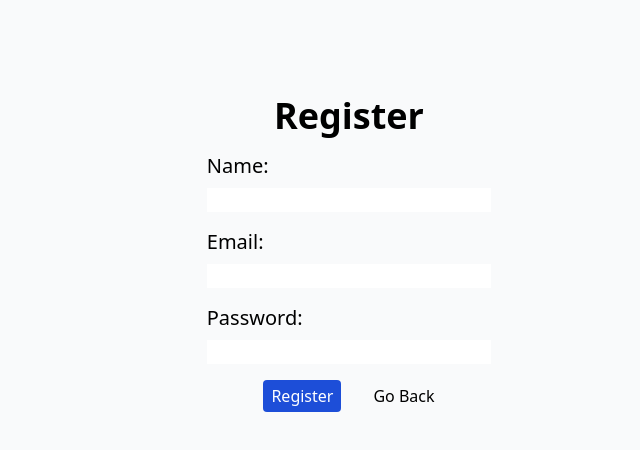
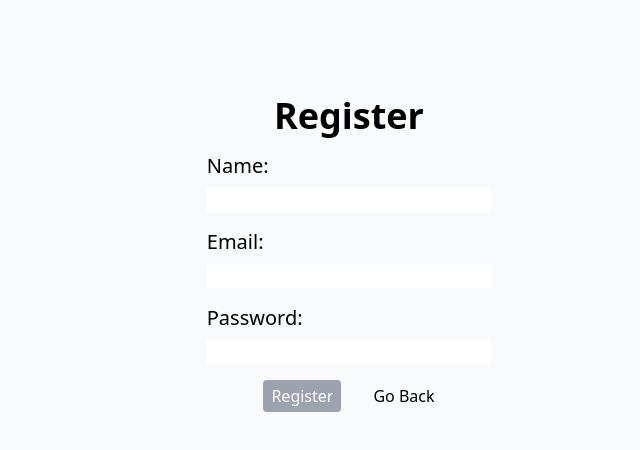
Before and after one commit to wandy0394/notetaker, a React (Vite) app in the folder notes/: page /register in a window 1280 px wide. Shown: the top 450 px of the page, without its empty margins (291-931 px from the left). Built offline with nearby package versions, Linux system fonts and the light colour scheme.

Commit message:
disabled login and register buttons on their respective pages

```diff
--- a/notes/src/components/pages/Login.tsx
+++ b/notes/src/components/pages/Login.tsx
@@ -46,9 +46,12 @@ export default function Login() {
                 </div>
                 <div className='flex gap-x-8 items-center justify-center'>
                     <button
-                        disabled={isLoading as boolean}
+                        // disabled={isLoading as boolean}
+                        disabled
                         type='submit'
-                        className='rounded border-1 bg-blue-700 text-white px-2 py-1 align-middle hover:bg-blue-400'
+                        // className='rounded border-1 bg-blue-700 text-white px-2 py-1 align-middle hover:bg-blue-400'
+                        className='rounded border-1 bg-gray-400 text-white px-2 py-1 align-middle'
+
                     >
                         Login
                     </button>
--- a/notes/src/components/pages/Register.tsx
+++ b/notes/src/components/pages/Register.tsx
@@ -57,9 +57,11 @@ export default function Register() {
                 </div>
                 <div className='flex gap-x-8 items-center justify-center'>
                     <button
-                        disabled={isLoading as boolean}
+                        // disabled={isLoading as boolean}
+                        disabled
                         type='submit'
-                        className='rounded border-1 bg-blue-700 text-white px-2 py-1 align-middle hover:bg-blue-400'
+                        // className='rounded border-1 bg-blue-700 text-white px-2 py-1 align-middle hover:bg-blue-400'
+                        className='rounded border-1 bg-gray-400 text-white px-2 py-1 align-middle'
                     >
                         Register
                     </button>
```
